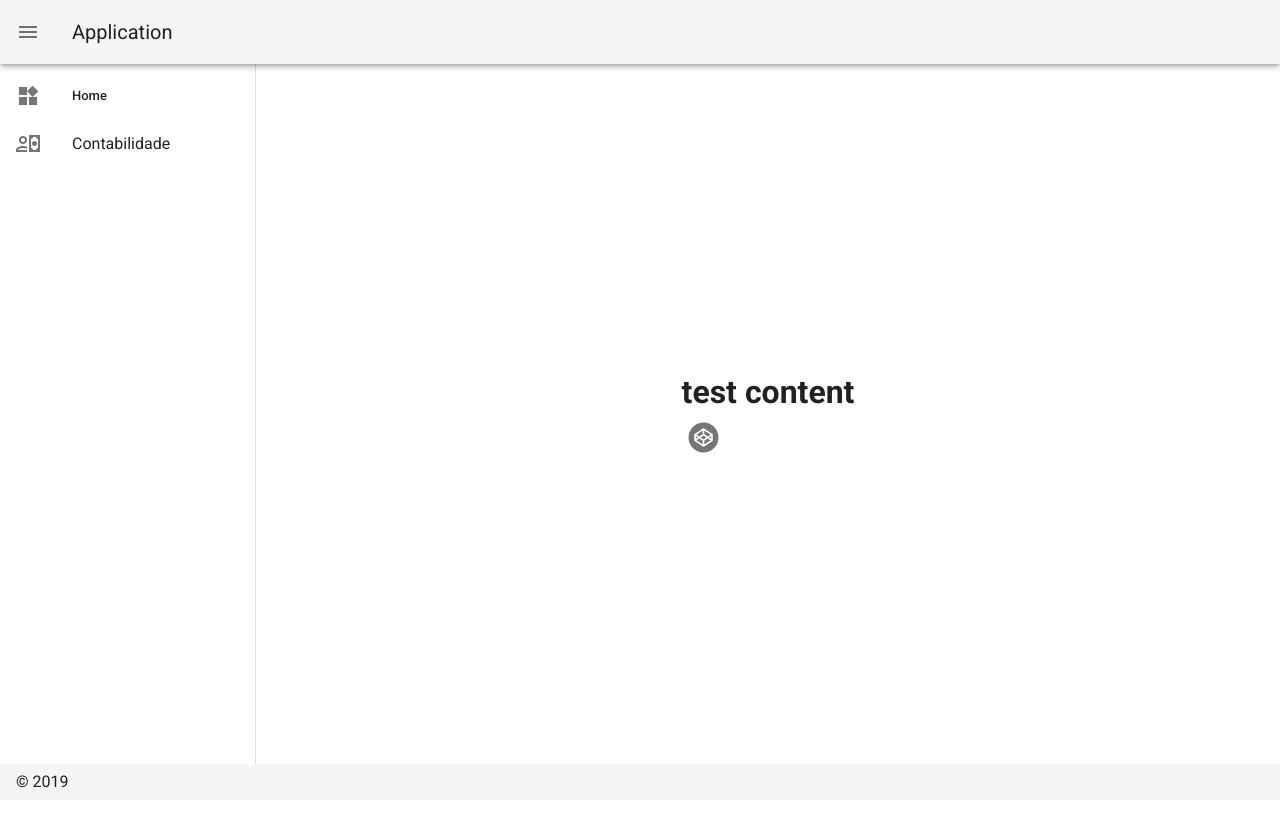
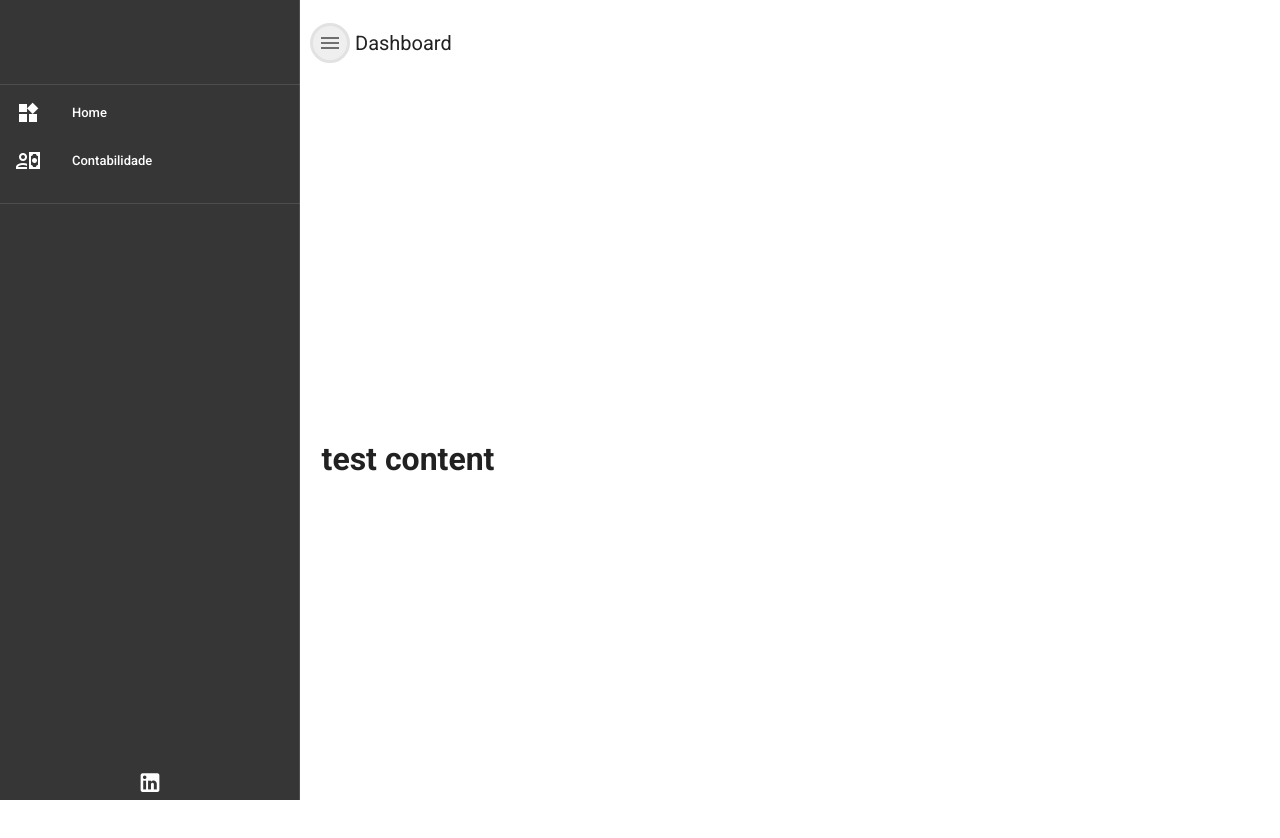
Before and after one commit to murilo2001/controle-gastos-pessoais, a Vue app in the folder frontend/: page / in a window 1280 px wide. Shown: the top 838 px of the page. Before the commit the page ends 800 px from the top, so only its background shows below. Built offline with nearby package versions, Linux system fonts and the light colour scheme; sample sign-in values are in the browser's storage.

Commit message:
Drawer estilizado

```diff
--- a/frontend/src/components/core/Drawer.vue
+++ b/frontend/src/components/core/Drawer.vue
@@ -1,11 +1,33 @@
 <template>
   <v-app id="inspire">
     <v-navigation-drawer
-      v-model="drawer"
       app
       clipped
+      dark
+      :expand-on-hover="expandOnHover"
+      mobile-break-point="960"
+      mini-variant-width="80"
+      width="300"
+      v-bind="$attrs"
     >
       <v-list dense>
+        <v-list-item>
+          <v-list-item-content
+            align="center"
+            justify="center"
+          >
+            <router-link to='/'>
+              <v-img
+                width="150"
+                height="50"
+                src="@/assets/example_logo.png"
+              />
+            </router-link>
+          </v-list-item-content>
+        </v-list-item>
+
+        <v-divider class="mb-1" style="margin-top:10px" />
+
         <v-list-item @click="navegateTo('Home')">
           <v-list-item-action>
             <v-icon>mdi-widgets</v-icon>
@@ -21,21 +43,41 @@
             <v-icon>mdi-account-cash-outline</v-icon>
           </v-list-item-action>
           <v-list-item-content>
-            Contabilidade
+            <v-list-item-title>
+              Contabilidade
+            </v-list-item-title>
           </v-list-item-content>
         </v-list-item>
       </v-list>
+
+      <v-divider class="mb-1" style="margin-top:10px" />
+        <div style="position:fixed; bottom:0px; left: 50%; transform: translate(-50%, 0);">
+          <div
+            align="center"
+            justify="center"
+          >
+            <v-btn
+              color="white"
+              dark
+              icon
+              min-width="0"
+              href="https://www.linkedin.com/in/murilo-jose/" target="_blank"
+            >
+              <v-icon
+                size="25"
+                color="white"
+              >
+                mdi-linkedin
+              </v-icon>
+            </v-btn>
+          </div>
+        </div>
     </v-navigation-drawer>
 
-    <v-app-bar
-      app
-      clipped-left
-    >
-      <v-app-bar-nav-icon @click.stop="drawer = !drawer"></v-app-bar-nav-icon>
-      <v-toolbar-title>Application</v-toolbar-title>
-    </v-app-bar>
-
     <v-content>
+      <div class="expand-comp">
+        <v-app-bar-nav-icon style="margin-left:10px; background-color:#efefef; border:solid; border-color:#e2e2e2; border-radius:50%; width:40px; height:40px;" @click.native="expandOnHover = !expandOnHover"></v-app-bar-nav-icon><span style="font-size: 1.25rem; margin-left:5px;">Dashboard</span>
+      </div>
       <v-container
         fluid
         fill-height
@@ -44,30 +86,12 @@
           align-center
           justify-center
         >
-          <v-flex shrink>
+          <v-flex shrink style="width: 98%; margin-top:-55px;">
             <router-view />
-            <v-tooltip right>
-              <template v-slot:activator="{ on }">
-                <v-btn
-                  icon
-                  large
-                  href="https://codepen.io/johnjleider/pen/bXNzZL"
-                  target="_blank"
-                  v-on="on"
-                >
-                  <v-icon large>mdi-codepen</v-icon>
-                </v-btn>
-              </template>
-              <span>Codepen</span>
-            </v-tooltip>
           </v-flex>
         </v-layout>
       </v-container>
     </v-content>
-
-    <v-footer app>
-      <span>&copy; 2019</span>
-    </v-footer>
   </v-app>
 </template>
 
@@ -79,7 +103,7 @@ export default {
 
     data () {
       return {
-        drawer: true /* Inicia a aplicação com o Drawer Visivel */
+        expandOnHover: true
       }
     },
     methods: {
@@ -91,3 +115,12 @@ export default {
 }
 
 </script>
+
+<style scoped>
+.expand-comp{
+  height: 86px;
+  align-items: center;
+  display: flex;
+  justify-content: flex-start;
+}
+</style>
```
Also changed, not shown: frontend/src/assets/example_logo.png (added).
